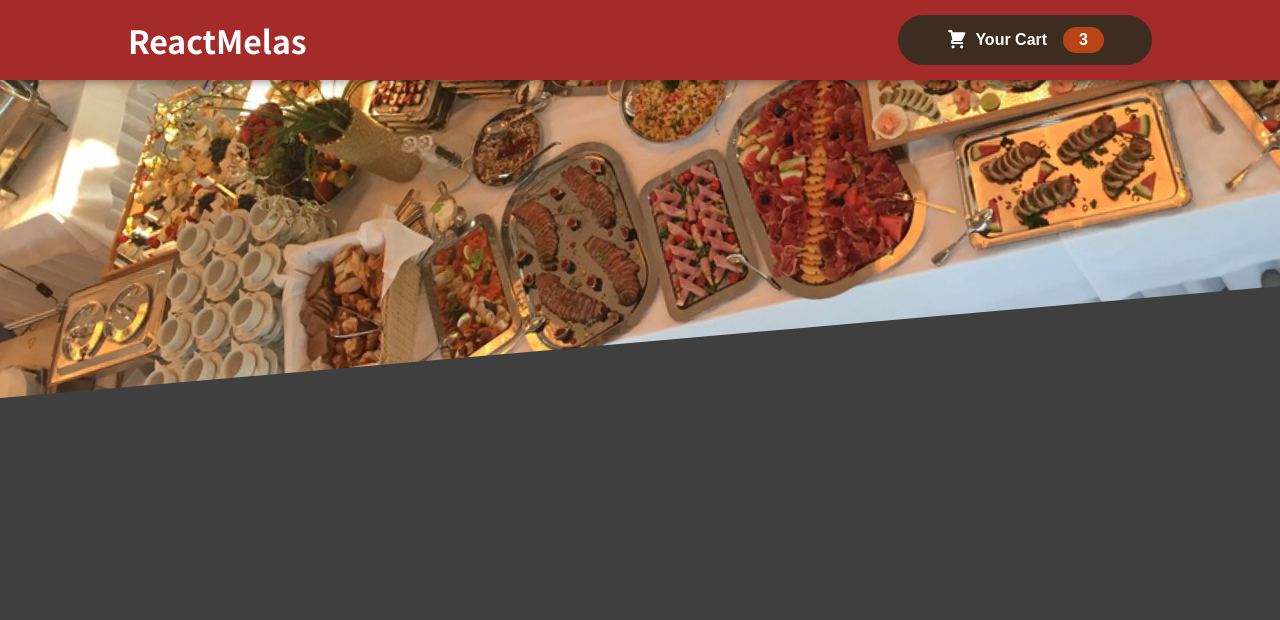
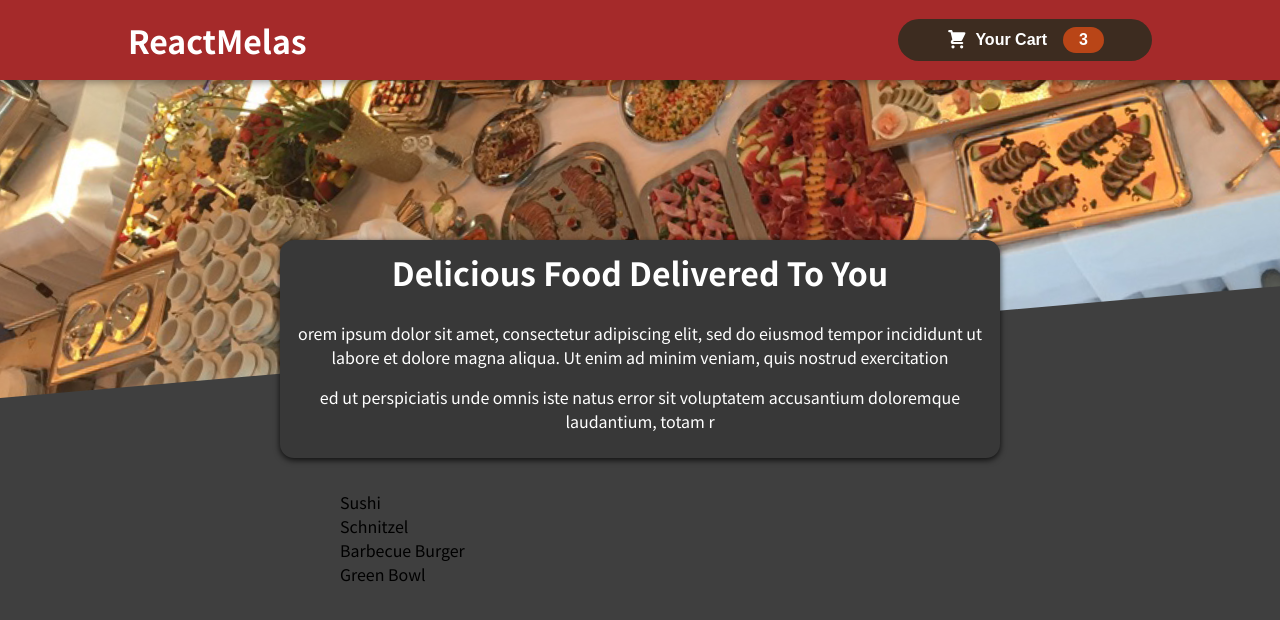
Before and after one commit to usulemre/Food-Order, a React (Create React App) app: page / in a window 1280 px wide. Shown: the top 620 px of the page. Built offline with nearby package versions, Linux system fonts and the light colour scheme.

Commit message:
Meals Component

```diff
--- a/src/App.js
+++ b/src/App.js
@@ -1,10 +1,14 @@
 import React from "react";
 import Header from "./components/Layout/Header";
+import Meals from "./components/Meals/Meals";
 
 function App() {
   return (
     <React.Fragment>
       <Header />
+      <main>
+        <Meals />
+      </main>
     </React.Fragment>
   );
 }
--- a/src/components/Layout/HeaderButton.module.css
+++ b/src/components/Layout/HeaderButton.module.css
@@ -2,7 +2,7 @@
   display: flex;
   align-items: center;
   justify-content: space-around;
-  padding: 0.75rem 3rem;
+  padding: 0.5rem 3rem;
   border: none;
   outline: none;
   border-radius: 25px;
--- /dev/null
+++ b/src/components/Meals/AvailableMeals.js
@@ -0,0 +1,38 @@
+import classes from './AvailableMeals.module.css'
+const DUMMY_MEALS = [
+  {
+    id: "m1",
+    name: "Sushi",
+    description: "Finest fish and veggies",
+    price: 22.99,
+  },
+  {
+    id: "m2",
+    name: "Schnitzel",
+    description: "A german specialty!",
+    price: 16.5,
+  },
+  {
+    id: "m3",
+    name: "Barbecue Burger",
+    description: "American, raw, meaty",
+    price: 12.99,
+  },
+  {
+    id: "m4",
+    name: "Green Bowl",
+    description: "Healthy...and green...",
+    price: 18.99,
+  },
+];
+
+const AvailableMeals = () => {
+  const mealList = DUMMY_MEALS.map((meal) => <li>{meal.name}</li>);
+  return (
+    <section className={classes.meals}>
+      <ul>{mealList}</ul>
+    </section>
+  );
+};
+
+export default AvailableMeals;
--- /dev/null
+++ b/src/components/Meals/AvailableMeals.module.css
@@ -0,0 +1,22 @@
+.meals {
+  width: 600px;
+  max-width: 90%;
+  margin: 2rem auto;
+  animation: meals-appear 1s ease-out forwards;
+}
+.meals ul {
+  list-style-type: none;
+  padding: 0;
+  margin: 0;
+}
+@keyframes meals-appear {
+  from {
+    opacity: 0;
+    transform: translateY(3rem);
+  }
+
+  to {
+    opacity: 1;
+    transform: translateY(0);
+  }
+}
--- /dev/null
+++ b/src/components/Meals/Meals.js
@@ -0,0 +1,14 @@
+import React from "react";
+import AvailableMeals from "./AvailableMeals";
+import MealsSummary from "./MealsSummary";
+
+const Meals = () => {
+  return (
+    <React.Fragment>
+      <MealsSummary />
+      <AvailableMeals />
+    </React.Fragment>
+  );
+};
+
+export default Meals;
--- /dev/null
+++ b/src/components/Meals/MealsSummary.js
@@ -0,0 +1,10 @@
+import classes from './MealsSummary.module.css'
+const MealsSummary = () =>{
+    return <section className={classes.sum}>
+        <h2>Delicious Food Delivered To You</h2>
+        <p>orem ipsum dolor sit amet, consectetur adipiscing elit, sed do eiusmod tempor incididunt ut labore et dolore magna aliqua. Ut enim ad minim veniam, quis nostrud exercitation</p>
+        <p>ed ut perspiciatis unde omnis iste natus error sit voluptatem accusantium doloremque laudantium, totam r</p>
+    </section>
+}
+
+export default MealsSummary;
--- /dev/null
+++ b/src/components/Meals/MealsSummary.module.css
@@ -0,0 +1,20 @@
+.sum {
+  background-color: #383838;
+  max-width: 45rem;
+  width: 90%;
+  margin: auto;
+  font-size: inherit;
+  padding: 0.55rem 1rem;
+  position: relative;
+  margin: auto;
+  text-align: center;
+  border-radius: 14px;
+  box-shadow: 0px 2px 6px rgba(0, 0, 0, 0.8);
+  color: white;
+  margin-top: -10rem;
+  z-index: 1000;
+}
+.sum h2 {
+  font-size: 2rem;
+  margin-top: 0;
+}
```
Also changed, not shown: src/components/Layout/HeaderButton.js (+11 -9 lines), src/components/Meals/Meals.module.css (added), 1 other file (tests, documents, lock files or other folders).
